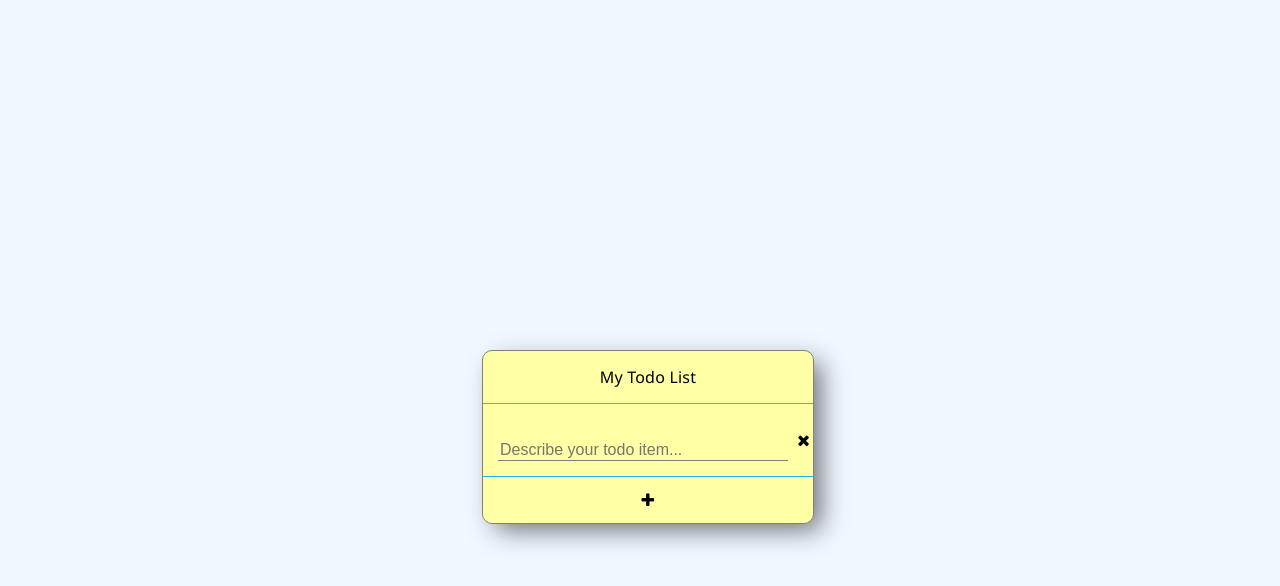
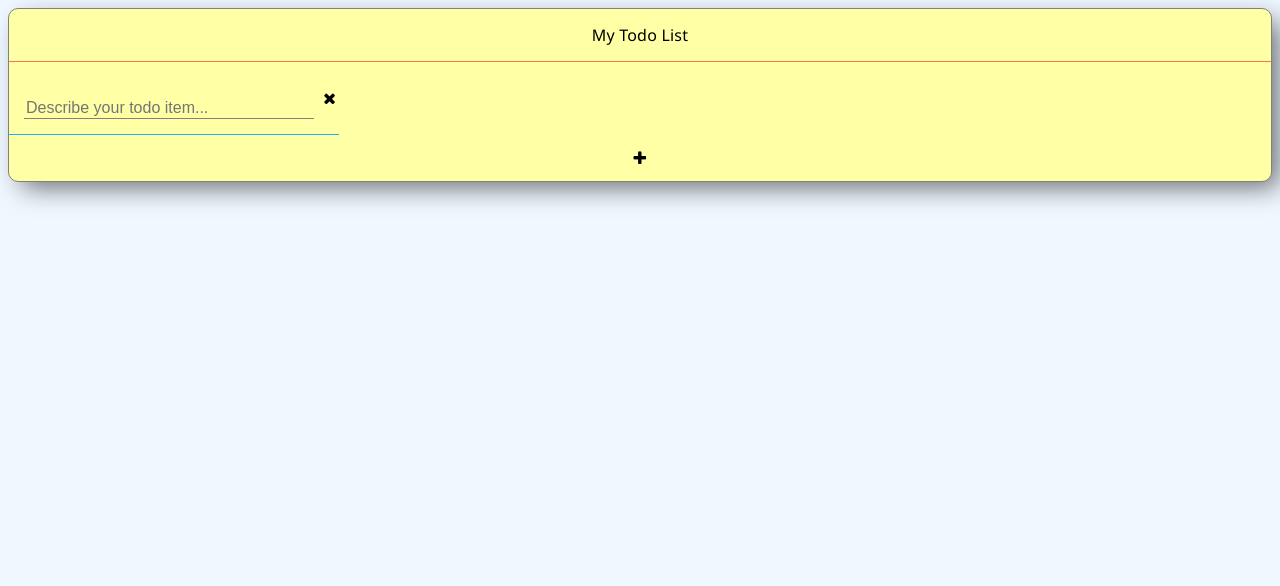
Before and after one commit to chcaru/workshop, a website: page workshop2/start/website/index.html in a window 1280 px wide. Drawn offline with nearby package versions, Linux system fonts and the light colour scheme.

Commit message:
fixed style issues

```diff
--- a/workshop2/start/website/index.html
+++ b/workshop2/start/website/index.html
@@ -9,7 +9,6 @@
 
     <!-- TODO: 7. attach body to 'todo' module  -->
     <body>
-        <div class="center">
 
         <!-- TODO: 8. attach this div to 'TodoController'  -->
         <div class="todoList">
@@ -44,7 +43,8 @@
                 <!-- TODO: 19. when clicked, this should addNewItem -->
                 <i class="fa fa-plus pointer"></i>
             </div>
+
         </div>
-        </div>
+
     </body>
 </html>
--- a/workshop2/start/website/style.css
+++ b/workshop2/start/website/style.css
@@ -10,16 +10,10 @@ form {
     margin: 0;
 }
 
-.center {
-    position: fixed;
-    display: flex;
-    width: 100%;
-    top: calc(50% - 50px);
-    justify-content: center;
-}
-
 .unselectable {
-    user-select: none;
+    -webkit-user-select: none;
+    -moz-user-select: none;
+    -ms-user-select: none;
 }
 
 .pointer {
@@ -31,6 +25,8 @@ form {
     border-radius: 10px;
     border: 1px solid gray;
     box-shadow: 10px 9px 26px -3px rgba(0,0,0,0.55);
+    max-height: 100%;
+    overflow-y: scroll;
 }
 
 .todoTitle {
@@ -49,6 +45,8 @@ form {
 
 .todoItemDisplay {
     min-height: 21px;
+    text-align: center;
+    overflow-wrap: break-word;
 }
 
 input.editTodoItem {
```
Lines whose indentation alone changed are shown as unchanged.
